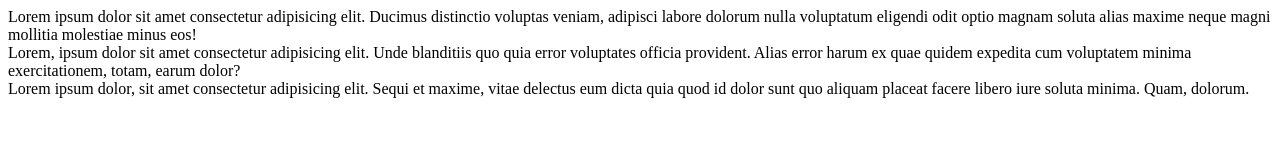
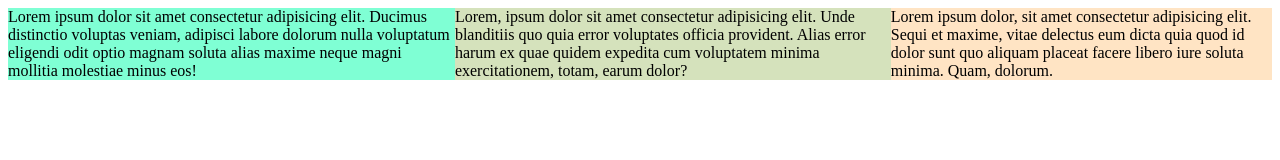
Before and after one commit to bobbyitkg/22.11.22, a plain HTML site: page index.html in a window 1280 px wide. Drawn offline with Linux system fonts and the light colour scheme.

Commit message:
Add some css

```diff
--- a/style.css
+++ b/style.css
@@ -1,3 +1,15 @@
 * {
   box-sizing: border-box;
 }
+header {
+  background-color: aquamarine;
+}
+article {
+  background-color: bisque;
+}
+aside {
+  background-color: rgb(213, 226, 188);
+}
+main {
+  display: flex;
+}
```
